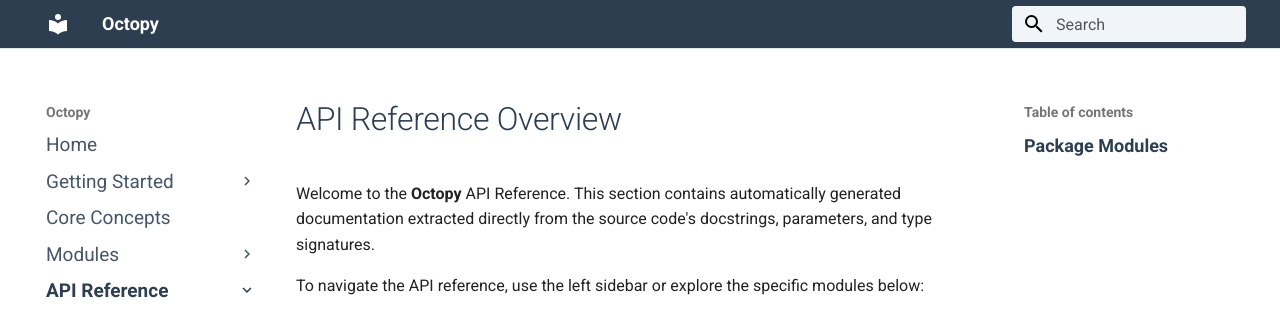
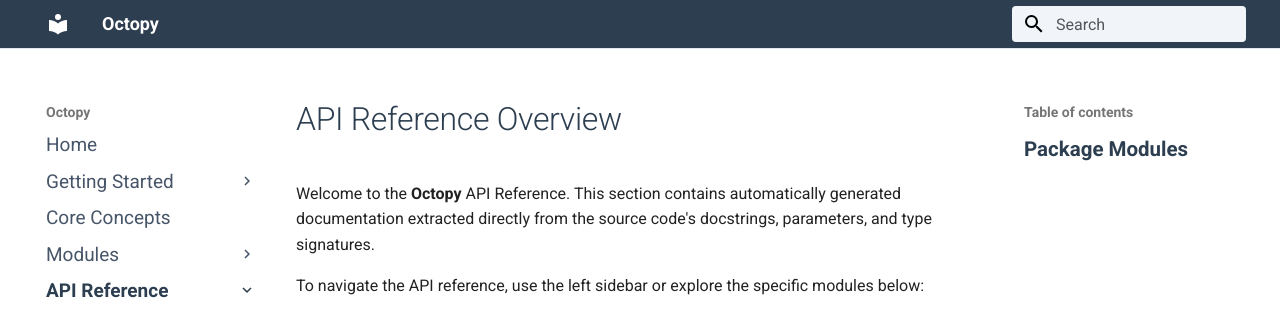
Before and after one commit to Sahilkewat80085/OctoPy, an MkDocs documentation site: the page built from docs/api/index.md, in a window 1280 px wide. Shown: the top 318 px of the page. Built offline with MkDocs 1.6.1 and Material for MkDocs 9.7.7, drawn with Linux system fonts in a browser that asks for light colours.

Commit message:
docs: scale up active TOC link font size by 2px with smooth transition

```diff
--- a/docs/extra.css
+++ b/docs/extra.css
@@ -88,6 +88,14 @@
 .md-sidebar--secondary .md-nav__link {
   font-size: 0.9rem !important; /* table of contents links (default is very small) */
   line-height: 1.5 !important;
+  transition: font-size 0.15s ease, color 0.15s ease-in-out, background-color 0.15s ease-in-out !important;
+}
+
+/* Active Table of Contents Link scaling */
+.md-sidebar--secondary .md-nav__link--active {
+  font-size: 1.025rem !important; /* Scale active TOC link up by 2px (from ~14.4px to ~16.4px) */
+  font-weight: 700 !important;
+  color: #2c3e50 !important;
 }
 
 /* Clean up borders and shadows */
```
